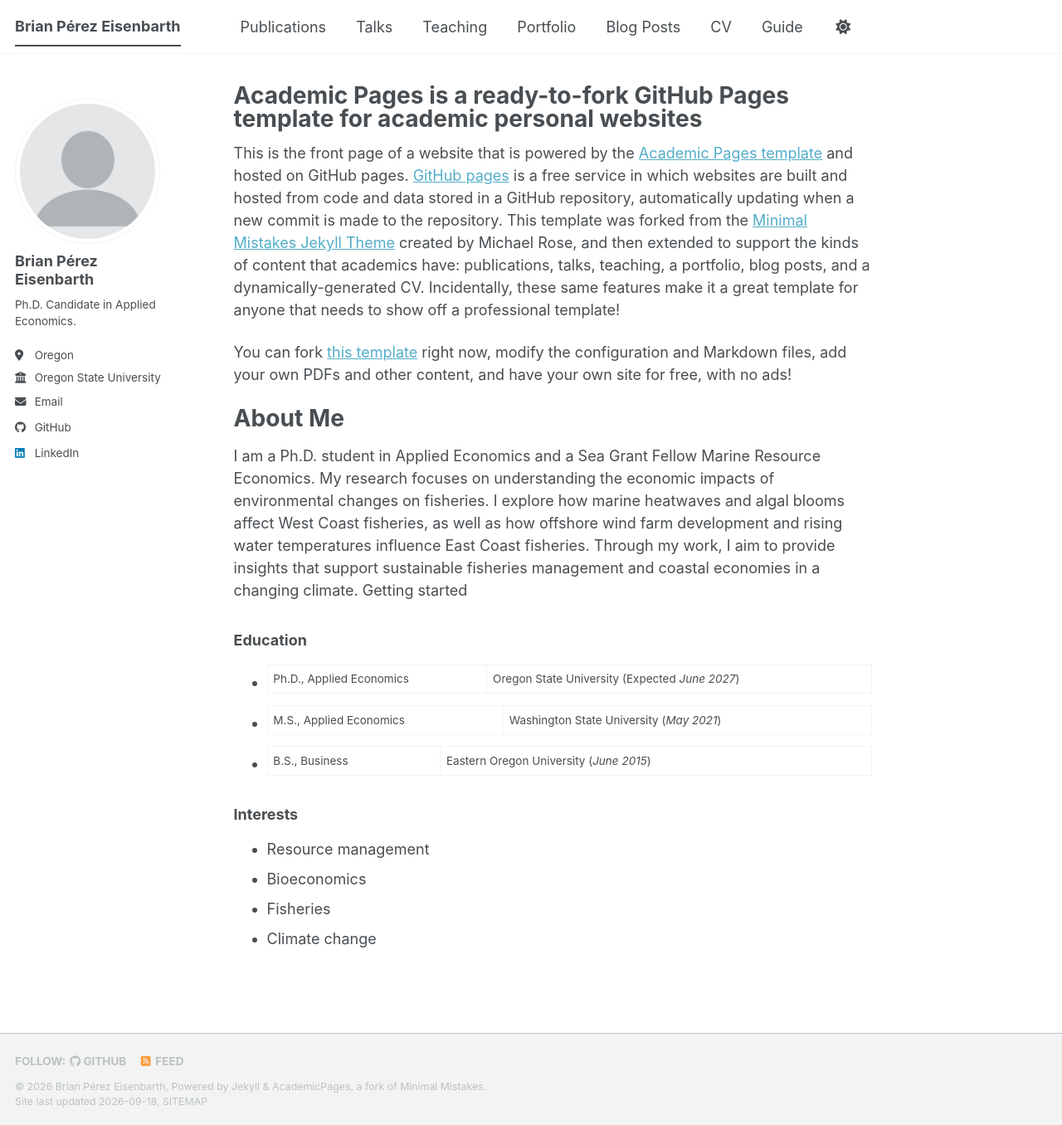
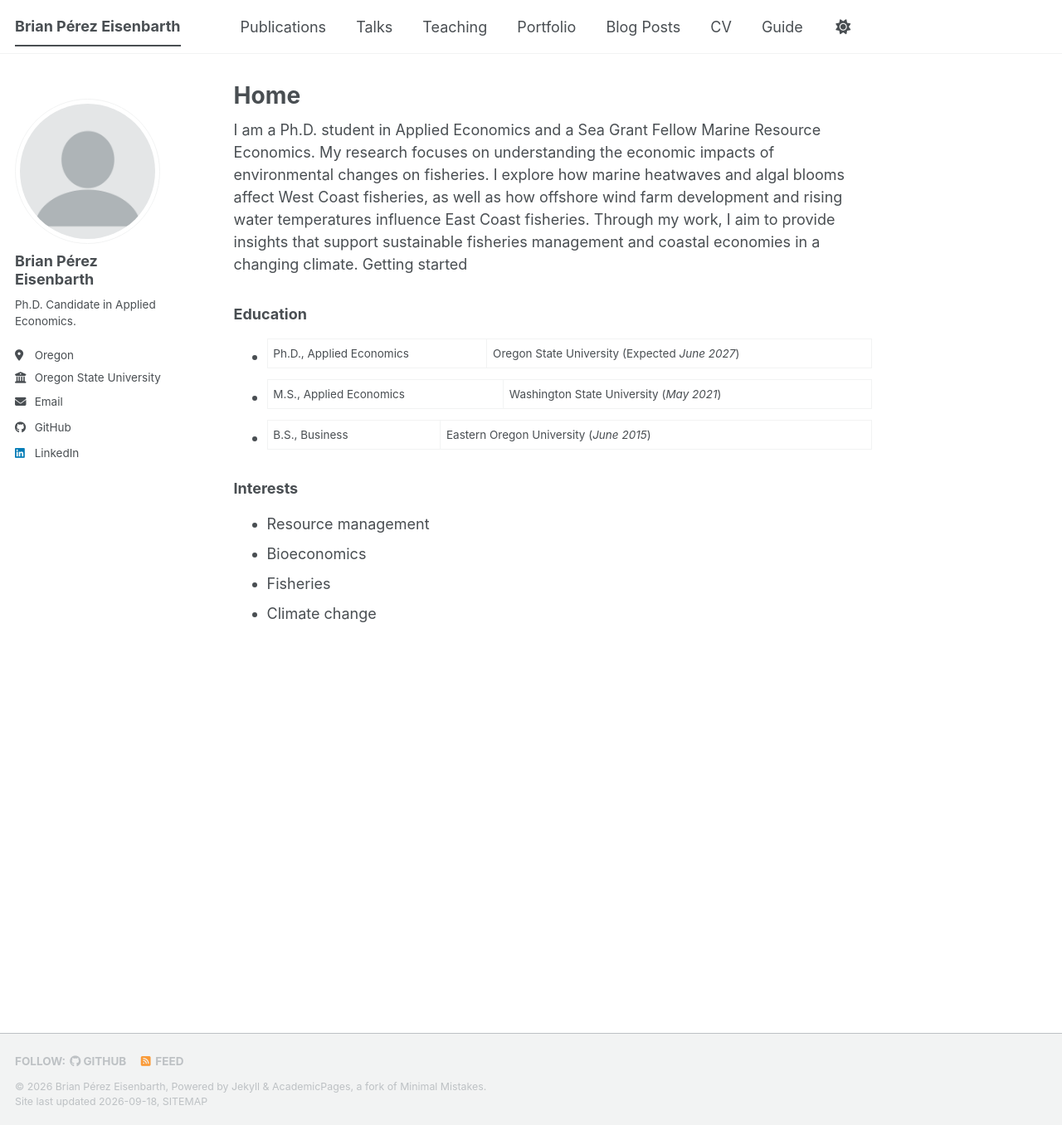
Before and after one commit to bperezeisen/bperezeisen.github.io, a Jekyll site: the page built from _pages/about.md, in a window 1280 px wide and 1356 px high. Shown: the whole window at 83% size. Built offline with Jekyll 4.4.1, drawn with Linux system fonts in a browser that asks for light colours; a style sheet for code colours, icons or effects is not loaded.

Commit message:
Update about.md

```diff
--- a/_pages/about.md
+++ b/_pages/about.md
@@ -1,21 +1,15 @@
 ---
 permalink: /
-title: "Academic Pages is a ready-to-fork GitHub Pages template for academic personal websites"
+title: "Home"
 author_profile: true
 redirect_from:
   - /about/
   - /about.html
 ---
 
-This is the front page of a website that is powered by the [Academic Pages template](https://github.com/academicpages/academicpages.github.io) and hosted on GitHub pages. [GitHub pages](https://pages.github.com) is a free service in which websites are built and hosted from code and data stored in a GitHub repository, automatically updating when a new commit is made to the repository. This template was forked from the [Minimal Mistakes Jekyll Theme](https://mmistakes.github.io/minimal-mistakes/) created by Michael Rose, and then extended to support the kinds of content that academics have: publications, talks, teaching, a portfolio, blog posts, and a dynamically-generated CV. Incidentally, these same features make it a great template for anyone that needs to show off a professional template!
-
- You can fork [this template](https://github.com/academicpages/academicpages.github.io) right now, modify the configuration and Markdown files, add your own PDFs and other content, and have your own site for free, with no ads!
-
-About Me
-======
-
 I am a Ph.D. student in Applied Economics and a Sea Grant Fellow Marine Resource Economics. My research focuses on understanding the economic impacts of environmental changes on fisheries. I explore how marine heatwaves and algal blooms affect West Coast fisheries, as well as how offshore wind farm development and rising water temperatures influence East Coast fisheries. Through my work, I aim to provide insights that support sustainable fisheries management and coastal economies in a changing climate.
 Getting started
+
 
 ### Education
 - Ph.D., Applied Economics | Oregon State University (Expected _June 2027_)
```
